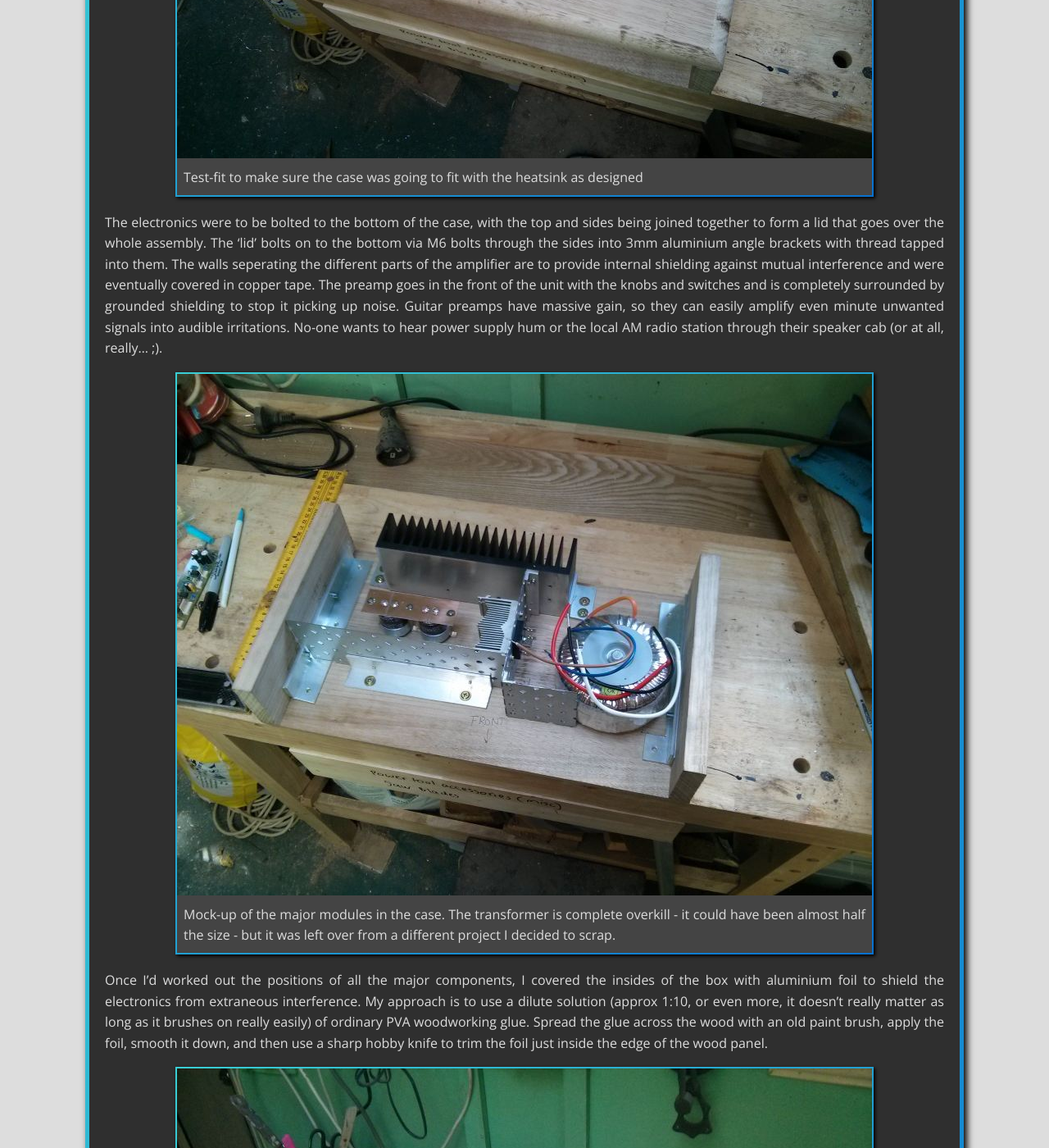
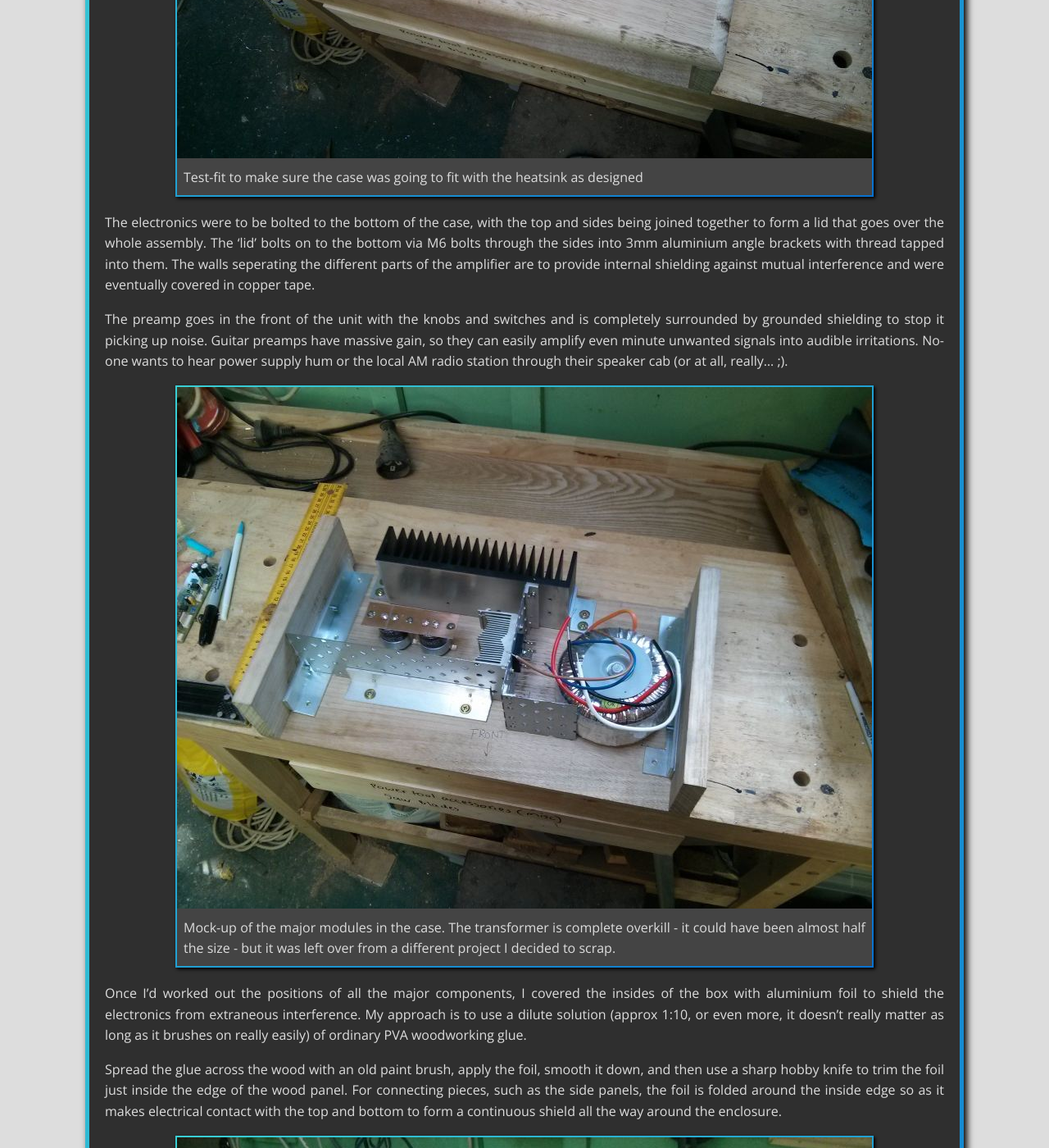
Before and after one commit to StaphSynth/StaphSynth.github.io, a Jekyll site: the page built from _posts/2016-04-10-ESP-P27-Guitar-Amp.md, in a window 1280 px wide and 1400 px high, scrolled down 2200 px. Shown: the whole window at 82% size. Built offline with Jekyll 4.4.1, drawn with Linux system fonts in a browser that asks for light colours; nearby versions of some CDN libraries; comment, search, counter and statistics services are not loaded; some of the changed text lies outside the part shown.

Commit message:
tidy up guitar amp post 1

```diff
--- a/_posts/2016-04-10-ESP-P27-Guitar-Amp.md
+++ b/_posts/2016-04-10-ESP-P27-Guitar-Amp.md
@@ -25,27 +25,31 @@
 
 I ordered the boards for the pre-amp and power amp from ESP. I could have made my own, but they were cheap and board sales help keep the ESP audio pages online. Then I got to work making a chassis. I decided to make it out of wood, because my metal-working skills really suck. I also decided that, unlike all my existing hi-fi power amps, having the heatsink just hanging off the back of the chassis was asking for trouble. A stereo amp spends its life sitting idly on a bench. A guitar amp is bound to get moved around, so I wanted the heatsink to be somewhat protected from knocks.
 
-My final design was to sandwich the heatsink between the top and bottom of the case, with a cut-out to allow airflow over the fins. The front panel was also recessed by 15mm to help protect the switches and knobs as well. The case is made from planks of Australian hardwood that we call 'Tasmanian oak'. It's not really oak, but derived from a couple of different _Eucalyptus_ species. Once the basic shape was cut out, I routed around the edges with a bull-nose router and sanded it smooth.
+My final design was to sandwich the heatsink between the top and bottom of the case, with a cut-out to allow airflow over the fins. The front panel was also recessed by 15mm to help protect the switches and knobs as well. The case is made from planks of Australian hardwood called 'Tasmanian oak'. It's not really oak, but derived from a couple of different _Eucalyptus_ species. Once the basic shape was cut out, I routed around the edges with a bull-nose router and sanded it smooth.
 
 {% include image.html url="/img/P27-mock-up.jpg" caption="Test-fit to make sure the case was going to fit with the heatsink as designed" %}
 
-The electronics were to be bolted to the bottom of the case, with the top and sides being joined together to form a lid that goes over the whole assembly. The 'lid' bolts on to the bottom via M6 bolts through the sides into 3mm aluminium angle brackets with thread tapped into them. The walls seperating the different parts of the amplifier are to provide internal shielding against mutual interference and were eventually covered in copper tape. The preamp goes in the front of the unit with the knobs and switches and is completely surrounded by grounded shielding to stop it picking up noise. Guitar preamps have massive gain, so they can easily amplify even minute unwanted signals into audible irritations. No-one wants to hear power supply hum or the local AM radio station through their speaker cab (or at all, really... ;).
+The electronics were to be bolted to the bottom of the case, with the top and sides being joined together to form a lid that goes over the whole assembly. The 'lid' bolts on to the bottom via M6 bolts through the sides into 3mm aluminium angle brackets with thread tapped into them. The walls seperating the different parts of the amplifier are to provide internal shielding against mutual interference and were eventually covered in copper tape.
+
+The preamp goes in the front of the unit with the knobs and switches and is completely surrounded by grounded shielding to stop it picking up noise. Guitar preamps have massive gain, so they can easily amplify even minute unwanted signals into audible irritations. No-one wants to hear power supply hum or the local AM radio station through their speaker cab (or at all, really... ;).
 
 {% include image.html url="/img/P27-struct-mock.jpg" caption="Mock-up of the major modules in the case. The transformer is complete overkill - it could have been almost half the size - but it was left over from a different project I decided to scrap." %}
 
-Once I'd worked out the positions of all the major components, I covered the insides of the box with aluminium foil to shield the electronics from extraneous interference.  My approach is to use a dilute solution (approx 1:10, or even more, it doesn't really matter as long as it brushes on really easily) of ordinary PVA woodworking glue. Spread the glue across the wood with an old paint brush, apply the foil, smooth it down, and then use a sharp hobby knife to trim the foil just inside the edge of the wood panel.
+Once I'd worked out the positions of all the major components, I covered the insides of the box with aluminium foil to shield the electronics from extraneous interference.  My approach is to use a dilute solution (approx 1:10, or even more, it doesn't really matter as long as it brushes on really easily) of ordinary PVA woodworking glue.
+
+Spread the glue across the wood with an old paint brush, apply the foil, smooth it down, and then use a sharp hobby knife to trim the foil just inside the edge of the wood panel. For connecting pieces, such as the side panels, the foil is folded around the inside edge so as it makes electrical contact with the top and bottom to form a continuous shield all the way around the enclosure.
 
 {% include image.html url="/img/P27-shielded.jpg" caption="The cassis panels with shielding applied. The aluminium strips on the side panels are load-bearing washers to which the M6 bolts apply force. Since the holes for the bolts are recessed, the timber would crack under repeated strain without them." %}
 
-Right-angle aluminium brackets were then attached to the base and bolted to the sides. Once the sides were judged to be sitting perfectly square, holes were drilled in the top of the sides for dowels to connect them to the lid permanently.
+After marking, drilling and tapping M6 thread into the brackets that will bold the lid to the bottom, they were attached to the base and bolted to the side panels. Before the top could be attached to the sides, they needed to be aligned perfectly so that the whole thing would be square.
 
 {% include image.html url="/img/P27-aligning-sides.jpg" caption="Aligning the sides and bottom-piece brackets before permanently attaching the top to the sides. I had to use folded pieces of aluminium foil as shims for fine adjustment of the angle." %}
 
- The dowels glued in, the top put on and the whole thing clamped together overnight to ensure it didn't shift while the glue set.
+Once the sides were judged to be sitting perpendicular to the base, holes were marked and drilled for dowels to connect them to the top permanently and form the final cover assembly.
 
 {% include image.html url="/img/P27-clamped.jpg" caption="Top doweled and glued to the sides. Clamped overnight while the glue set."%}
 
-After the top piece was structurally done, it was time to stain the timber. I used a mixture of Jarrah (a red Australian hardwood) and Japanese Blackwood. I've seen a lot of comments on the net about the 'right' way to apply stains to timber. I just use a paint brush :/
+After the 'lid' was structurally done, it was time to stain the timber. I used a mixture of Jarrah (a red Australian hardwood) and Japanese Blackwood. I've seen a lot of comments on the net about the 'right' way to apply stains to timber. I just use a paint brush :/
 
 {% include image.html url="/img/P27-stained.jpg" caption="Stain before protective coating. The small holes in the bottom are for ventilation. The big one is for the transformer mounting plate." %}
 
@@ -53,4 +57,4 @@
 
 {% include image.html url="/img/P27-shellac.jpg" caption="The bottom after a good shellacing. Also with rubber feet! :)" %}
 
-That's it for this part, see [part two]({% post_url 2016-04-12-ESP-P27-Guitar-Amp %}) for the internals and front panel.
+That's it for this part, see [part two]({% post_url 2016-04-12-ESP-P27-Guitar-Amp %}) for the internals and front and rear panels.
```
